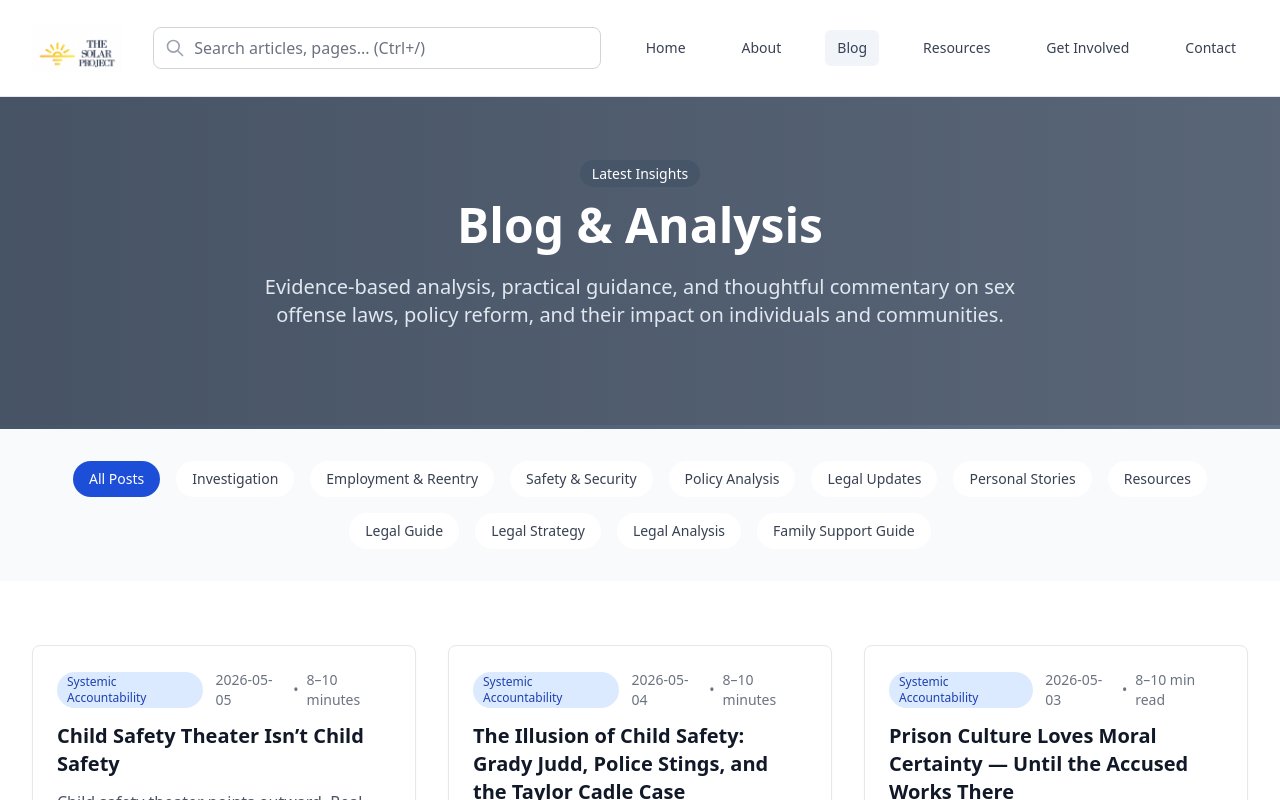
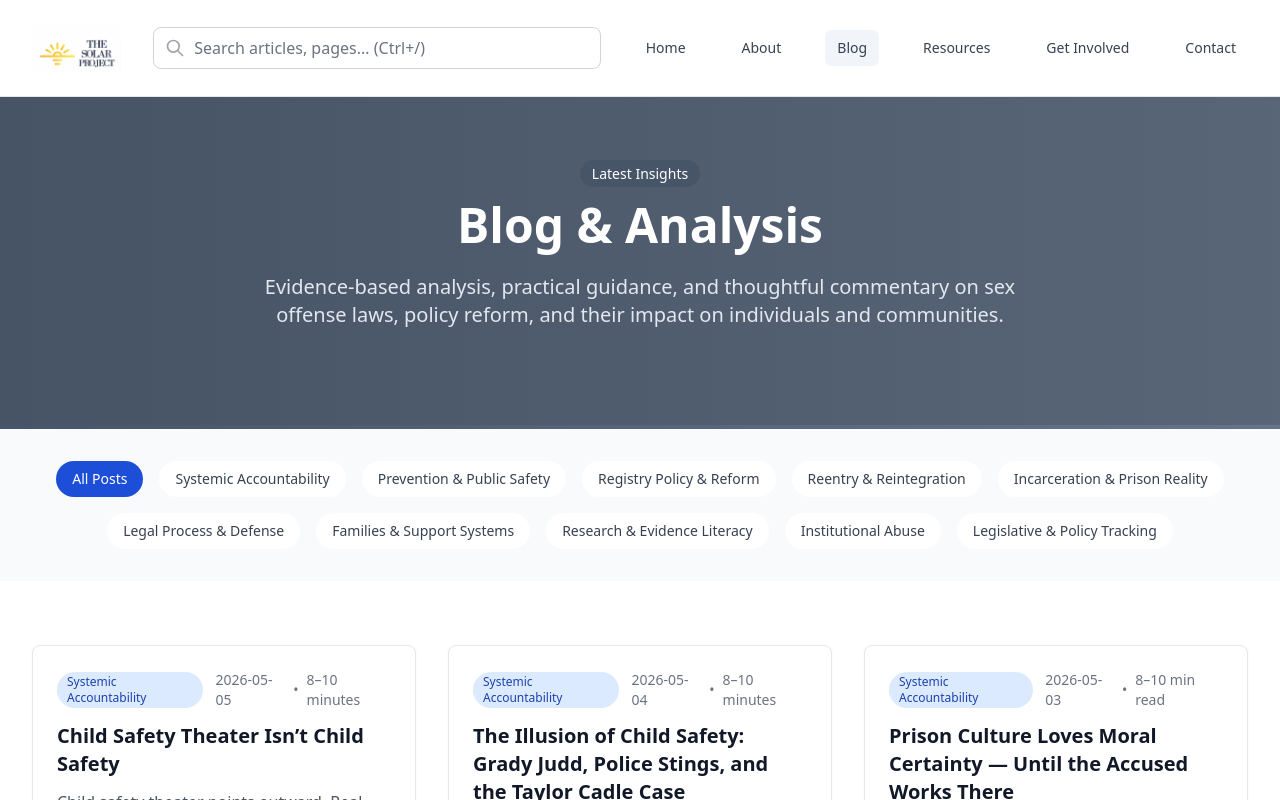
Before and after one commit to projectsolarrecon/Solar, a React (Vite) app: page /blog in a window 1280 px wide. Shown: the top 800 px of the page. Built offline with nearby package versions, Linux system fonts and the light colour scheme.

Commit message:
Update blog filter categories to canonical taxonomy

```diff
--- a/src/pages/Blog.tsx
+++ b/src/pages/Blog.tsx
@@ -1,7 +1,21 @@
-        import { Link } from "react-router-dom";
+import { Link } from "react-router-dom";
 import SEO from "../components/SEO";
 import { useState, useEffect } from "react";
-import { allBlogPosts, categories } from "../data/blogPosts";
+import { allBlogPosts } from "../data/blogPosts";
+
+const categories = [
+  "All Posts",
+  "Systemic Accountability",
+  "Prevention & Public Safety",
+  "Registry Policy & Reform",
+  "Reentry & Reintegration",
+  "Incarceration & Prison Reality",
+  "Legal Process & Defense",
+  "Families & Support Systems",
+  "Research & Evidence Literacy",
+  "Institutional Abuse",
+  "Legislative & Policy Tracking",
+];
 
 function Blog() {
   // Get initial state from sessionStorage or default to 4
```
